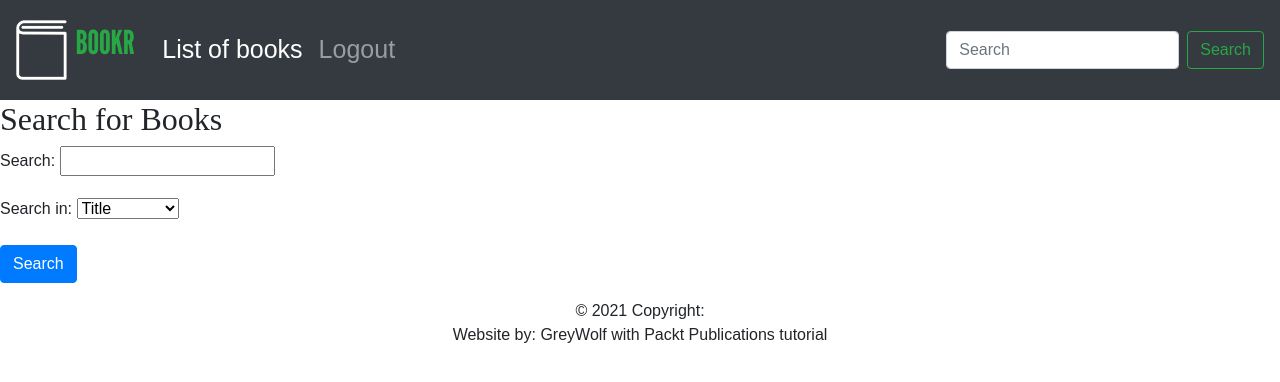
After one commit to FluffyGreyWolf/django-book-review-app, a Django app: page /book-search/ in a window 1280 px wide. The commit adds this page. Shown: the top 382 px of the page. Run offline with Django 3.2, Linux system fonts and the light colour scheme; some libraries are stand-ins or nearby versions.

Commit message:
Added search functionality

```diff
--- /dev/null
+++ b/reviews/forms.py
@@ -0,0 +1,8 @@
+from django import forms
+from django.forms.fields import CharField, ChoiceField
+
+CHOICES = (("title", "Title"), ("contributor", "Contributor"))
+
+class SearchForm(forms.Form):
+    search = CharField(required=False, min_length=3)
+    search_in = ChoiceField(required=False, choices=CHOICES)
--- /dev/null
+++ b/reviews/templates/reviews/search-results.html
@@ -0,0 +1,23 @@
+{% extends 'base.html' %} {% block title %} {% if form.is_valid and search_text %} Search Results for "{{ search_text }}" {% else %} Book Search
+Results {% endif %} {% endblock %} {% block content %}
+<h2>Search for Books</h2>
+<form>
+  {{ form.as_p }}
+  <button type="submit" class="btn btn-primary">Search</button>
+</form>
+{% if form.is_valid and search_text %}
+<h3>Search Results for <em>{{ search_text }}</em></h3>
+<ul class="list-group">
+  {% for book in books %}
+  <li class="list-group-item">
+    <span class="text-info">Title: </span> <a href="{% url 'book_detail' book.pk %}">{{ book }}</a>
+    <br />
+    <span class="text-info">Contributors: </span>
+    {% for contributor in book.contributors.all %} {{ contributor.first_names }} {{ contributor.last_names }}{% if not forloop.last %}, {% endif %} "
+    "{% endfor %}
+  </li>
+  {% empty %}
+  <li class="list-group-item">No results found.</li>
+  {% endfor %}
+</ul>
+{% endif %} {% endblock %}
--- a/reviews/urls.py
+++ b/reviews/urls.py
@@ -5,5 +5,6 @@ from . import views
 urlpatterns = [
     path('', views.welcome_view, name='welcome_view'),
     path('books/', views.book_list, name='book_list'),
-    path('book/<int:pk>/', views.book_details, name='book_details')
+    path('book/<int:pk>/', views.book_detail, name='book_detail'),
+    path('book-search/', views.book_search, name='book_search')
 ]
--- a/reviews/views.py
+++ b/reviews/views.py
@@ -1,6 +1,7 @@
 from django.shortcuts import render, get_object_or_404
-from .models import Book, Review
+from .models import Book, Review, Contributor
 from .utils import average_rating
+from .forms import SearchForm
 
 def book_list(request):
     books = Book.objects.all()
@@ -20,7 +21,7 @@ def book_list(request):
 def welcome_view(request):
     return render(request, 'reviews/base.html')
 
-def book_details(request, pk):
+def book_detail(request, pk):
     book = get_object_or_404(Book, pk=pk)
     reviews = book.review_set.all()
     if reviews:
@@ -29,3 +30,28 @@ def book_details(request, pk):
     else:
         context = {'book': book, 'book_rating': None, 'reviews': None}
     return render(request, 'reviews/book_details.html', context)
+
+def book_search(request):
+    search_text = request.GET.get("search","")
+    form = SearchForm(request.GET)
+    books = set()
+
+    if form.is_valid() and form.cleaned_data["search"]:
+        search = form.cleaned_data["search"]
+        search_in = form.cleaned_data.get("search_in") or "title"
+        if search_in == "title":
+            books = Book.objects.filter(title__icontains=search)
+        else:
+            fname_contributors = Contributor.objects.filter(first_names__icontains=search)
+
+            for contributor in fname_contributors:
+                for book in contributor.book_set.all():
+                    books.add(book)
+
+            lname_contributors = Contributor.objects.filter(last_names__icontains=search)
+
+            for contributor in lname_contributors:
+                for book in contributor.book_set.all():
+                    books.add(book)
+
+    return render(request, "reviews/search-results.html", {"form": form, "search_text": search_text, "books": books})
--- a/templates/base.html
+++ b/templates/base.html
@@ -15,7 +15,7 @@
 
     <link rel="stylesheet" href="https://cdnjs.cloudflare.com/ajax/libs/font-awesome/4.7.0/css/font-awesome.min.css" />
 
-    <title>Book Review</title>
+    <title>{% block title %}Bookr{% endblock %}</title>
     <link rel="stylesheet" href="{% static 'main.css' %}" />
     <link
       rel="stylesheet"
@@ -46,8 +46,16 @@
             <a class="nav-link" href="#">Logout</a>
           </li>
         </ul>
-        <form class="form-inline my-2 my-lg-0">
-          <input class="form-control mr-sm-2" type="search" placeholder="Search" aria-label="Search" />
+        <form action="{% url 'book_search' %}" class="form-inline my-2 my-lg-0">
+          <input
+            class="form-control mr-sm-2"
+            type="search"
+            placeholder="Search"
+            aria-label="Search"
+            name="search"
+            value="{{ search_text }}"
+            minlength="3"
+          />
           <button class="btn btn-outline-success my-2 my-sm-0" type="submit">Search</button>
         </form>
       </div>
```
